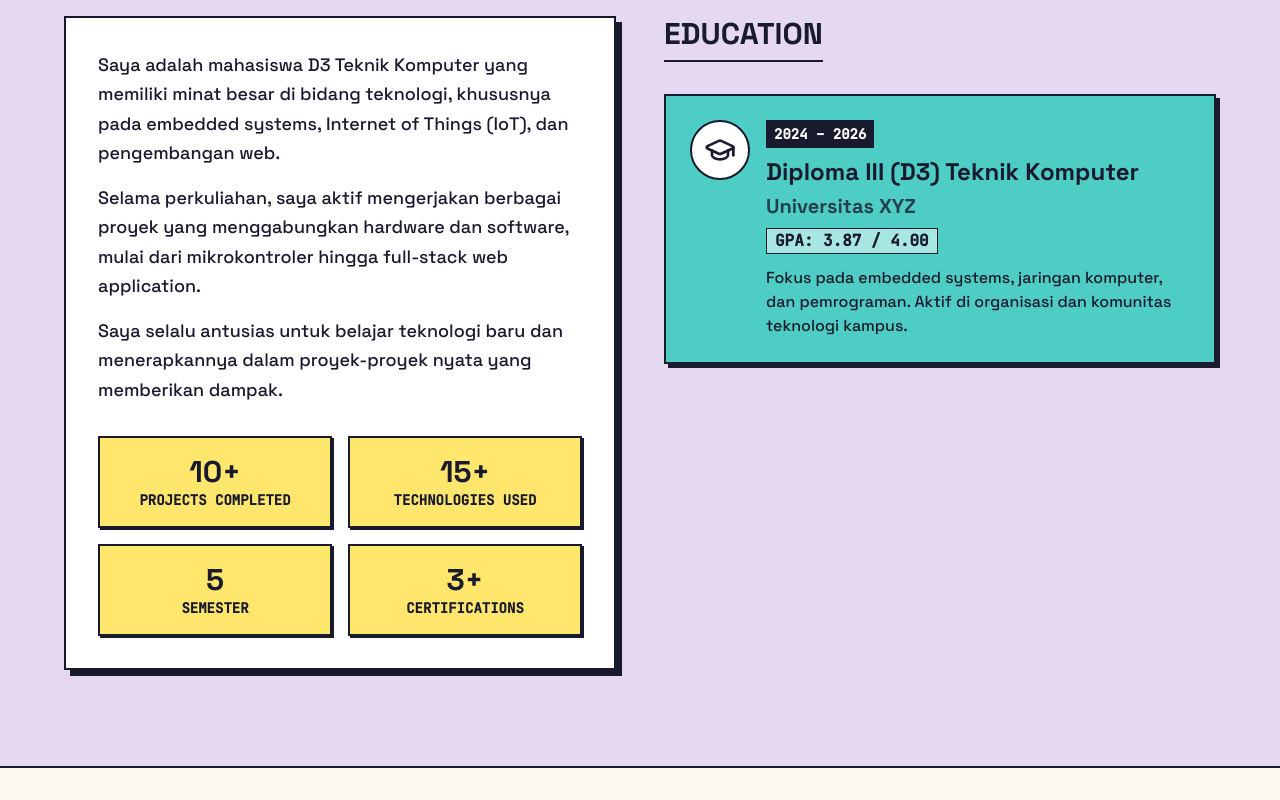
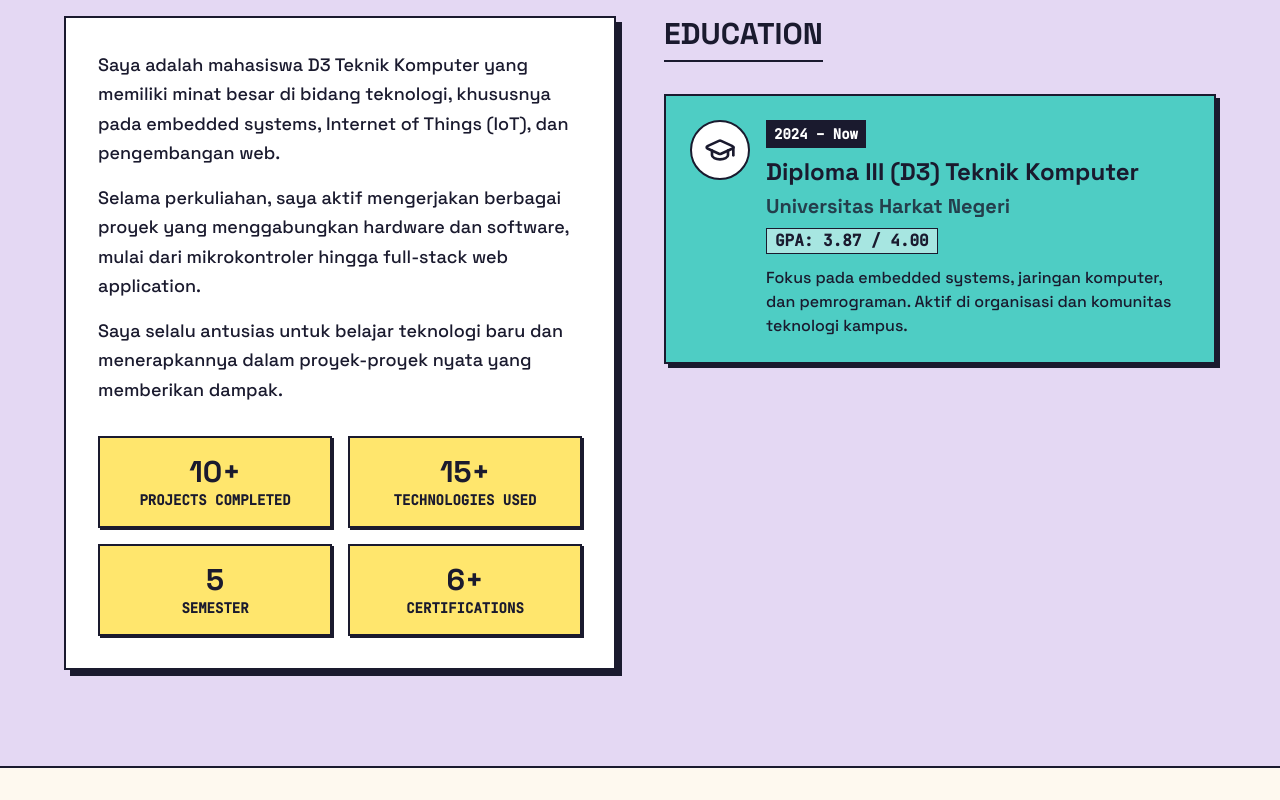
Before and after one commit to newsatria466-ship-it/Portogwe, a React (Vite) app: page / in a window 1280 px wide. Shown: the part 1060-1860 px from the top of the page. Built offline with nearby package versions, Linux system fonts and the light colour scheme.

Commit message:
update data portofolio dan gambar

```diff
--- a/src/constants/data.js
+++ b/src/constants/data.js
@@ -31,7 +31,7 @@ export const aboutData = {
     { label: "Projects Completed", value: "10+" },
     { label: "Technologies Used", value: "15+" },
     { label: "Semester", value: "5" },
-    { label: "Certifications", value: "3+" },
+    { label: "Certifications", value: "6+" },
   ],
 };
 
@@ -39,8 +39,8 @@ export const aboutData = {
 export const educationData = [
   {
     degree: "Diploma III (D3) Teknik Komputer",
-    institution: "Universitas XYZ",
-    period: "2024 – 2026",
+    institution: "Universitas Harkat Negeri",
+    period: "2024 – Now",
     gpa: "3.87 / 4.00",
     description:
       "Fokus pada embedded systems, jaringan komputer, dan pemrograman. Aktif di organisasi dan komunitas teknologi kampus.",
@@ -213,8 +213,8 @@ export const experienceData = [
 
 // ─── Contact ───────────────────────────────────────────────────
 export const contactInfo = {
-  email: "dwi@email.com",
-  phone: "+62 812-xxxx-xxxx",
+  email: "newsatria466@gmail.com",
+  phone: "+62 898-8140-702",
   location: "Indonesia",
   socials: [
     {
@@ -224,7 +224,7 @@ export const contactInfo = {
     },
     {
       name: "LinkedIn",
-      url: "https://linkedin.com/in/dwi",
+      url: "https://www.linkedin.com/in/dwi-satria-21340b3a1",
       icon: Linkedin,
     },
     {
@@ -234,7 +234,7 @@ export const contactInfo = {
     },
     {
       name: "Email",
-      url: "mailto:dwi@email.com",
+      url: "mailto:newsatria466@gmail.com",
       icon: Mail,
     },
   ],
```
